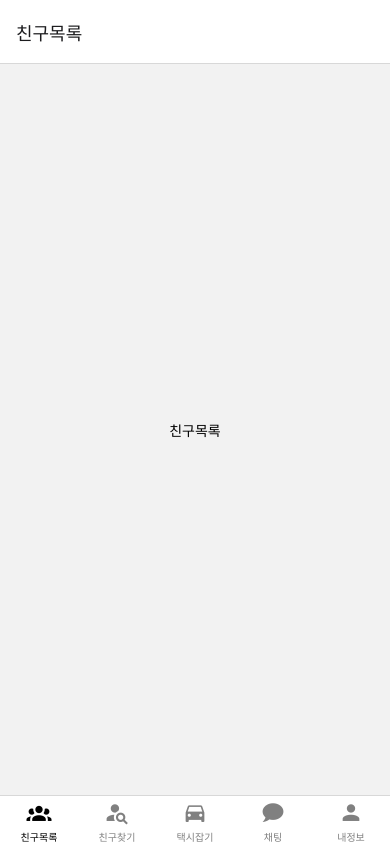
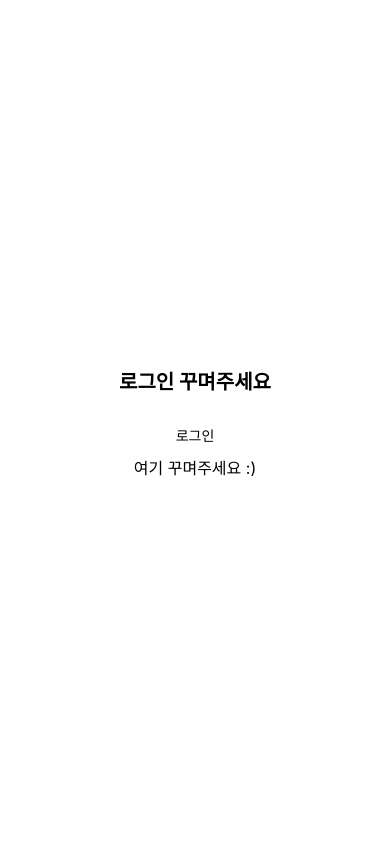
Before and after one commit to parkjunyeap/MobileTeam, a React Native app in the folder mobileProject/: screen / in a window 390 px wide. Built offline with nearby package versions, Linux system fonts and the light colour scheme.

Commit message:
로그인 부분 봐주세요

```diff
--- a/mobileProject/src/App.js
+++ b/mobileProject/src/App.js
@@ -26,7 +26,8 @@
 // export default App;
 
 import "react-native-gesture-handler";
-import React from "react";
+import React, { useState } from 'react';
+import { View,Button,Text } from 'react-native';
 
 //1) 네비게이션 기능이 필요한 컴포넌트를 감싸줄 큰형님 NavigationContainer '수입'
 import { NavigationContainer } from "@react-navigation/native";
@@ -56,7 +57,12 @@ import MyReviewInfo from "./screens/MyReviewInfo";
 import MyTaxiInfo from "./screens/MyTaxiInfo";
 
 const App = (Props) => {
+  const [isLoggedIn, setIsLoggedIn] = useState(false);
   const BTab = createBottomTabNavigator(); // 5) createBottomTabNavigator 메서드 인스턴스화
+
+  const handleLoginSuccess = () => {
+    setIsLoggedIn(true);
+  };
 
   const BottomNavigator = () => (
     // 선택한 탭 색깔은 검정, 선택하지 않은 것은 회색
@@ -125,6 +131,7 @@ const App = (Props) => {
   // BottomNavigator에 둥지 틀러갈 컴포넌트
   const StackNavigator = () => (
     <Stack.Navigator>
+       <Stack.Screen name="LogIn" component={LogIn} />
       <Stack.Screen name="나의 리뷰 정보" component={MyReviewInfo} />
       <Stack.Screen name="나의 택시 정보" component={MyTaxiInfo} />
     </Stack.Navigator>
@@ -134,7 +141,12 @@ const App = (Props) => {
     //네비게이션 기능이 필요한 컴포넌트를 감싸는 큰형님 NavigationContainer 로 감싸고
     //렌더링할 BottomNavigator 컴포넌트 호출
     <NavigationContainer>
-      <BottomNavigator />
+      {!isLoggedIn ? (
+        <LogIn onLoginSuccess={handleLoginSuccess} />
+      ) : (
+        // 로그인 되었을 때 메인 네비게이션을 렌더링합니다.
+        <BottomNavigator />
+      )}
     </NavigationContainer>
   );
 };
--- /dev/null
+++ b/mobileProject/src/firebase-config.js
@@ -0,0 +1,17 @@
+
+import { initializeApp } from "firebase/app";
+import { getAuth } from "firebase/auth";
+
+const firebaseConfig = {
+    apiKey: "AIzaSyDS4z6j3jt7wXOSWr-w74oLXApk4LxwUxw",
+    authDomain: "mobileproject-404314.firebaseapp.com",
+    projectId: "mobileproject-404314",
+    storageBucket: "mobileproject-404314.appspot.com",
+    messagingSenderId: "994637770112",
+    appId: "1:994637770112:web:3b645c4f48df521c67e565",
+    measurementId: "G-287GXDB7LC"
+  };
+
+const app = initializeApp(firebaseConfig);
+const auth = getAuth(app);
+export { app, auth };
--- a/mobileProject/src/screens/LogIn.js
+++ b/mobileProject/src/screens/LogIn.js
@@ -1,9 +1,33 @@
-import { StyleSheet, Text, View } from "react-native";
+import { StyleSheet, Text, View, TouchableOpacity } from "react-native";
+import { auth } from "../firebase-config";
+import { GoogleAuthProvider, signInWithPopup } from "firebase/auth";
+import { useState } from "react";
 
-const LogIn = () => {
+const LogIn = ({ onLoginSuccess }) => {
+  const [userData, setUserData] = useState(null); // 이 부분을 LogIn 함수 내부로 옮겼습니다.
+
+  function handleGoogleLogin() {
+    const provider = new GoogleAuthProvider();
+    signInWithPopup(auth, provider)
+      .then((data) => {
+        setUserData(data.user);
+        console.log(data);
+        onLoginSuccess();
+      })
+      .catch((err) => {
+        console.log(err);
+      });
+  }
+
   return (
     <View style={styles.container}>
-      <Text>로그인</Text>
+      <Text style={{ fontSize: 20, fontWeight: 'bold' }}>로그인 꾸며주세요</Text>
+      <TouchableOpacity onPress={handleGoogleLogin} style={styles.button}>
+        <Text>로그인</Text>
+      </TouchableOpacity>
+      <Text style={{ fontSize: 16 }}>
+        {userData ? `당신의 이름은 : ${userData.displayName}` : '여기 꾸며주세요 :)'}
+      </Text>
     </View>
   );
 };
@@ -13,7 +37,14 @@ const styles = StyleSheet.create({
     flex: 1,
     justifyContent: "center",
     alignItems: "center",
+    backgroundColor: '#fff', // 배경색 추가 등의 스타일을 지정할 수 있습니다.
   },
+  button: {
+    marginTop: 20, // 버튼 스타일도 정의할 수 있습니다.
+    backgroundColor: '#blue', // 배경색
+    padding: 10, // 패딩
+    borderRadius: 5, // 모서리 둥글기
+  }
 });
 
 export default LogIn;
```
Also changed, not shown: mobileProject/package.json (+5 -3 lines), 1 other file (tests, documents, lock files or other folders).
